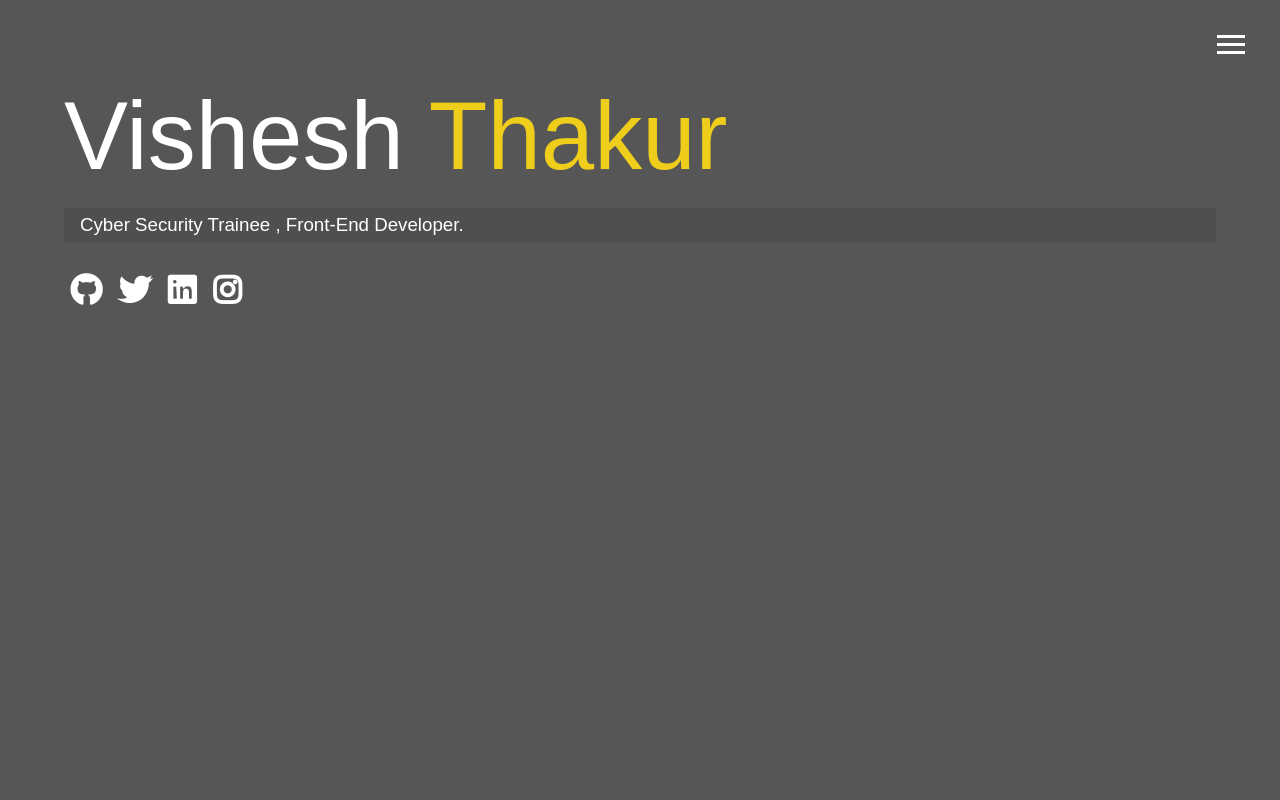
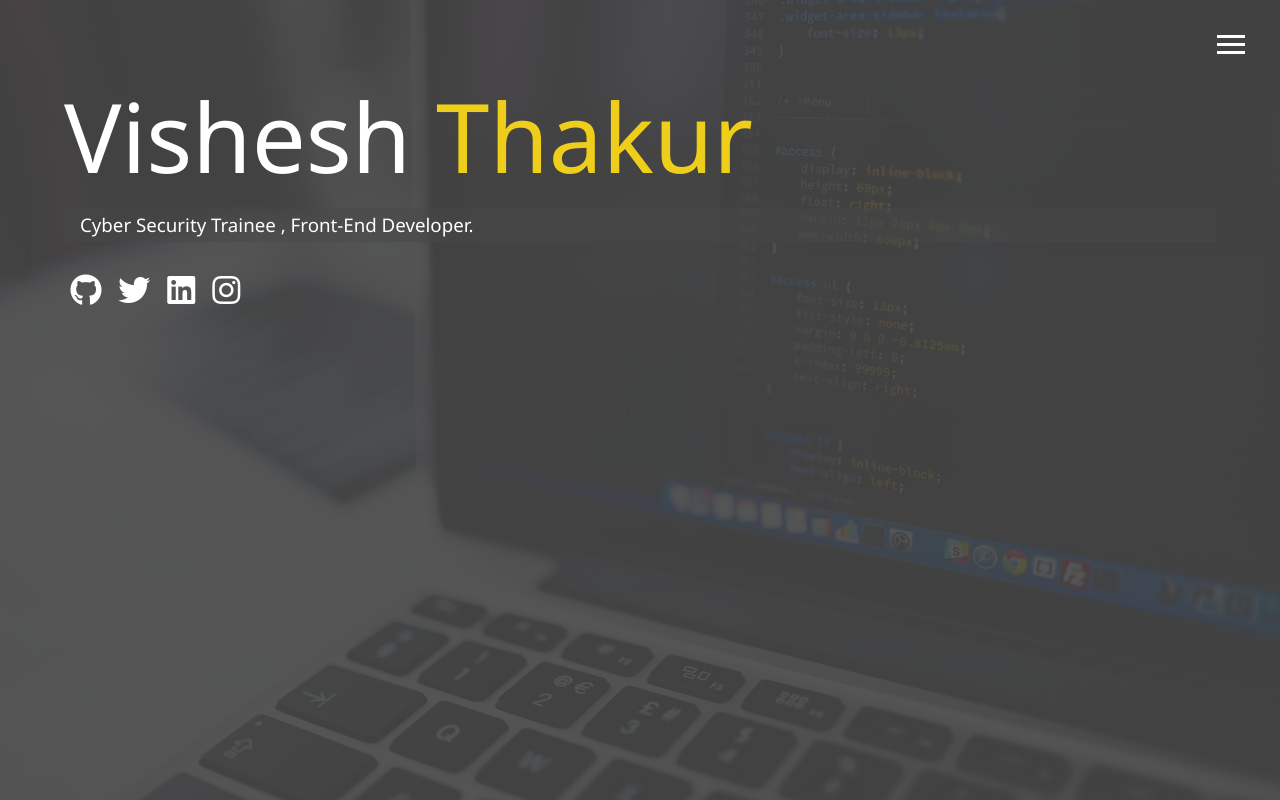
Before and after one commit to Vishesh-Kumar-Thakur/Portfolio, a plain HTML site: page index.html in a window 1280 px wide. Drawn offline with Linux system fonts and the light colour scheme.

Commit message:
background and skill bar updation

```diff
--- a/css/main.css
+++ b/css/main.css
@@ -457,17 +457,6 @@ div[class^="tag-"] p {
   background-color: #f0f482;
 }
 
-html {
-  scroll-behavior: smooth;
-  font-family: "Jura", sans-serif;
-}
-
-body {
-  font-family: "Jura", sans-serif;
-  font-weight: 900;
-}
-
-
 *,
 *::after,
 *::before {
```
Also changed, not shown: img/background.jpg (added).
